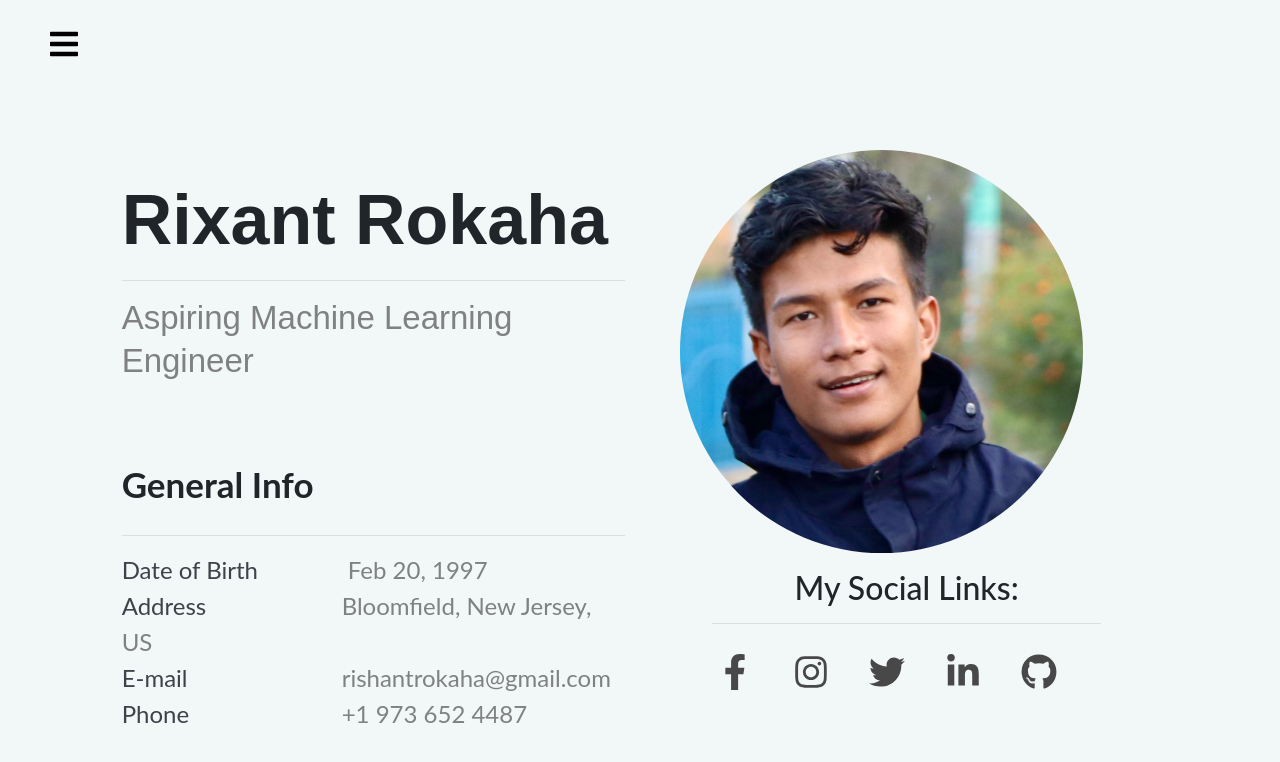
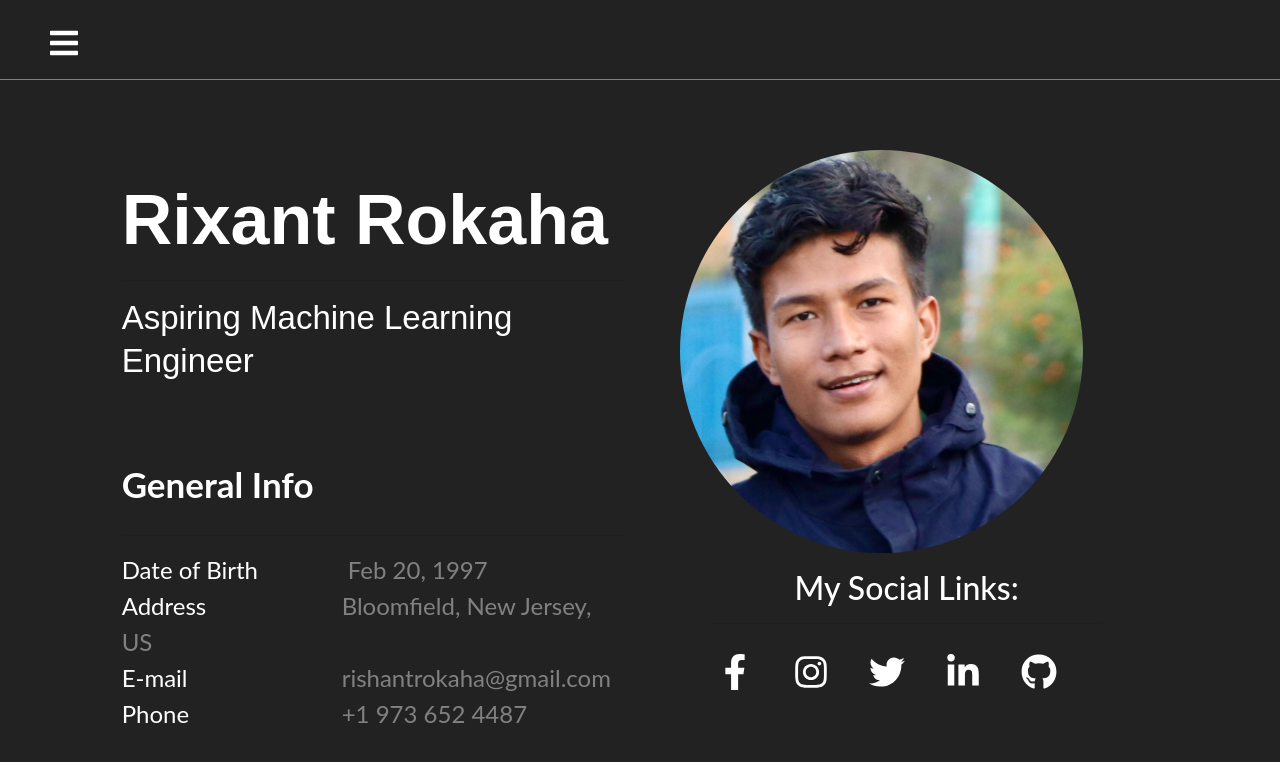
Before and after one commit to Rixant/personal_portofolio_webapp, a React (Create React App) app: page / in a window 1280 px wide. Shown: the top 762 px of the page. Built offline with nearby package versions, Linux system fonts and the light colour scheme.

Commit message:
theme changed to dark

```diff
--- a/src/components/NavigationComponents/Navbar.css
+++ b/src/components/NavigationComponents/Navbar.css
@@ -1,9 +1,10 @@
 .navbar {
-  background-color:#f2f7f8;
+  background-color:#222222;
   height: 80px;
   display: flex;
   justify-content: start;
   align-items: center;
+  border-bottom: 1px solid  gray;
 
 
 }
@@ -11,16 +12,16 @@
 .menu-bars {
   margin-left: 2rem;
   font-size: 2rem;
-  background: #f2f7f8;
+  background: #222222;
 
 }
 
 
 
 .nav-menu {
-  background-color:#DCDCDC;
+  background-color:#222222;
   width: 250px;
-  height: 100vh;
+  height: 100%;
   display: flex;
   justify-content: center;
   position: fixed;
@@ -28,7 +29,7 @@
   left: -100%;
   transition: 850ms;
   z-index:1;
-  border-right: 1px solid #8ed4e5 ;
+  border-right: 1px solid gray ;
 }
 
 .nav-menu.active {
@@ -47,7 +48,7 @@
 
 .nav-text a {
   text-decoration: none;
-  color:black;
+  color: white;
   font-size: 18px;
   width: 95%;
   height: 100%;
@@ -58,11 +59,12 @@
 
 }
 
+
 /* ???? self */
 .nav-text :hover{
   text-decoration: none;
-  background-color:white ;
-  color:black;
+  background-color: #333333 ;
+  color: white;
   font-size: 18px;
   width: 95%;
   height: 100%;
@@ -74,9 +76,9 @@
 }
 
 .nav-text a:hover {
-  background-color: white;
+  background-color: #333333;
   text-decoration: none;
-  color: black;
+  color: white;
 }
 
 
@@ -86,7 +88,7 @@
 }
 
 .navbar-toggle {
-  background-color:#f2f7f8;
+  background-color:#222222;
   width: 100%;
   height: 80px;
   display: flex;
--- a/src/components/styles/myStyle.css
+++ b/src/components/styles/myStyle.css
@@ -1,7 +1,8 @@
 *{
     font-family: 'Lato', sans-serif;
     font-style: bold;
-    background-color:#f2f7f8 ;
+    background-color:#222222 ;
+    color: white;
 }
 .my-image{
     max-width: 100% !important;
@@ -37,6 +38,7 @@ div{
 .hero-text h2 {
     font-size: 70px;
     font-weight: bold;
+    color: white;
 	line-height: normal;
     margin-bottom: 20px;
     padding-top: 100px;
@@ -46,7 +48,7 @@ div{
 .hero-text p {
 	font-size: 33px;
     line-height: 1.3;
-    color: #808181;
+    color: white;
     font-family: 'Montserrat', sans-serif;
 }
 
@@ -91,7 +93,7 @@ div{
 }
 
 .hero-info ul li span {
-	color: #40424a;
+	color: white;
     min-width: 220px;
     margin: 0 auto;
     padding: 0 auto;
@@ -106,9 +108,10 @@ div{
 }
 
 
+
 .social-section .social-links {
 	display: flex;
-	background: #f2f7f8;
+	background: #222222;
 	position: relative;
     justify-content: center;
 
@@ -116,7 +119,7 @@ div{
 }
 
 .social-section .social-links a {
-	color: #484848;
+	color: white;
 	font-size: 36px;
     margin-right: 40px;
     align-items: center;
@@ -131,7 +134,7 @@ div{
 	float: right;
 	font-weight: 400;
 	padding-left: 30px;
-	background: #f2f7f8;
+	background: #222222;
 	position: relative;
 	z-index: 5;
 }
```
Also changed, not shown: 2 other files (tests, documents, lock files or other folders).
